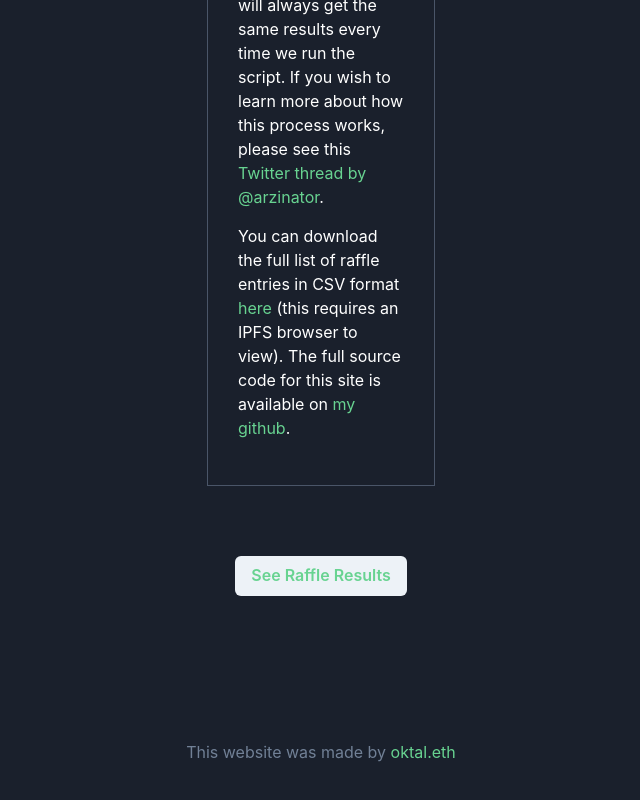
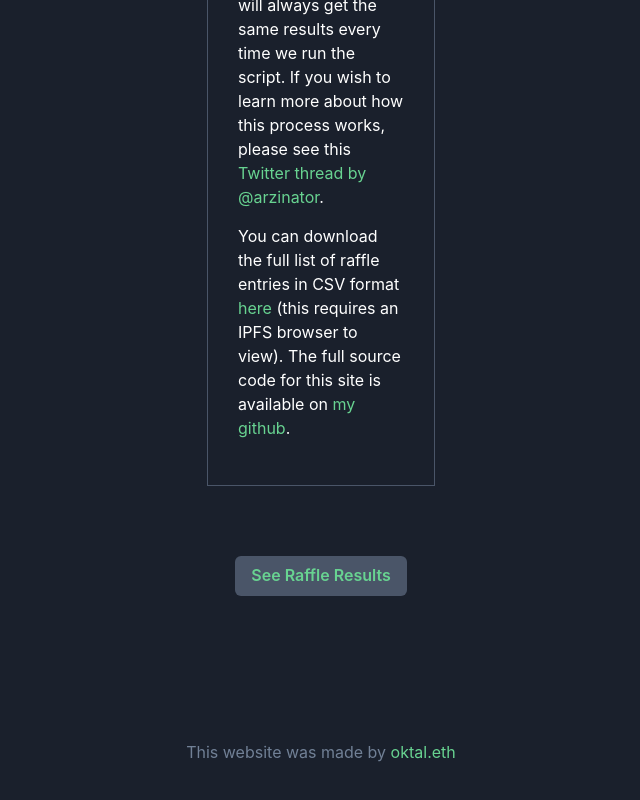
Before and after one commit to Oktalize/kaiju-pxn-raffle-web, a Next.js app: page / in a window 1280 px wide. Shown: the part 673-1473 px from the top of the page, without its empty margins (319-959 px from the left). Built offline with nearby package versions, Linux system fonts and the light colour scheme.

Commit message:
another button color fix

```diff
--- a/src/pages/index.tsx
+++ b/src/pages/index.tsx
@@ -116,7 +116,12 @@ const Home: NextPage = () => {
       <Container maxW="100%">
         <Flex justify="center" w="100%">
           <VStack mb="30px">
-            <Button onClick={connectAndRun} color={"green.300"} mb={16}>
+            <Button
+              onClick={connectAndRun}
+              color={"green.300"}
+              bg="gray.600"
+              mb={16}
+            >
               See Raffle Results
             </Button>
             {showResults && (
```
